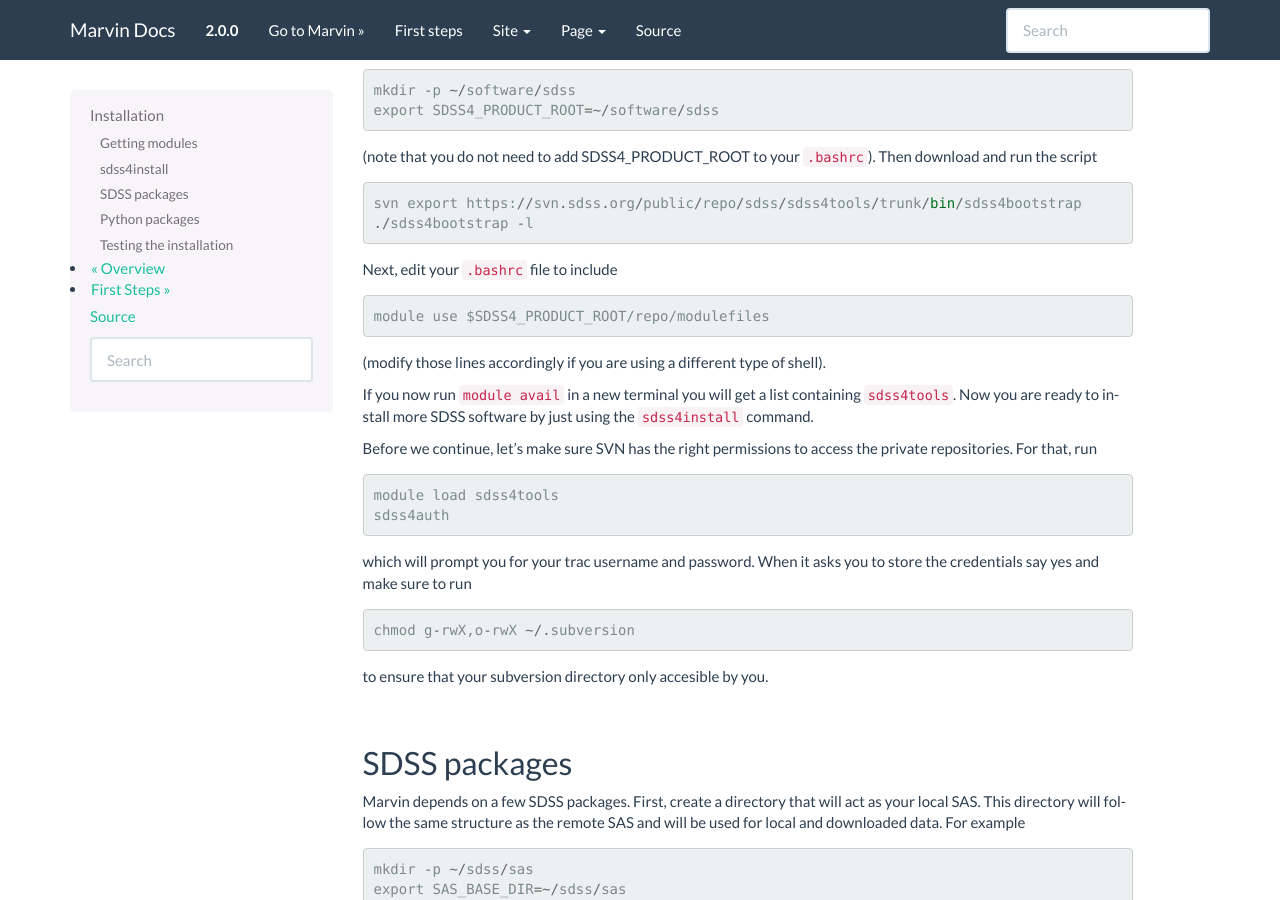
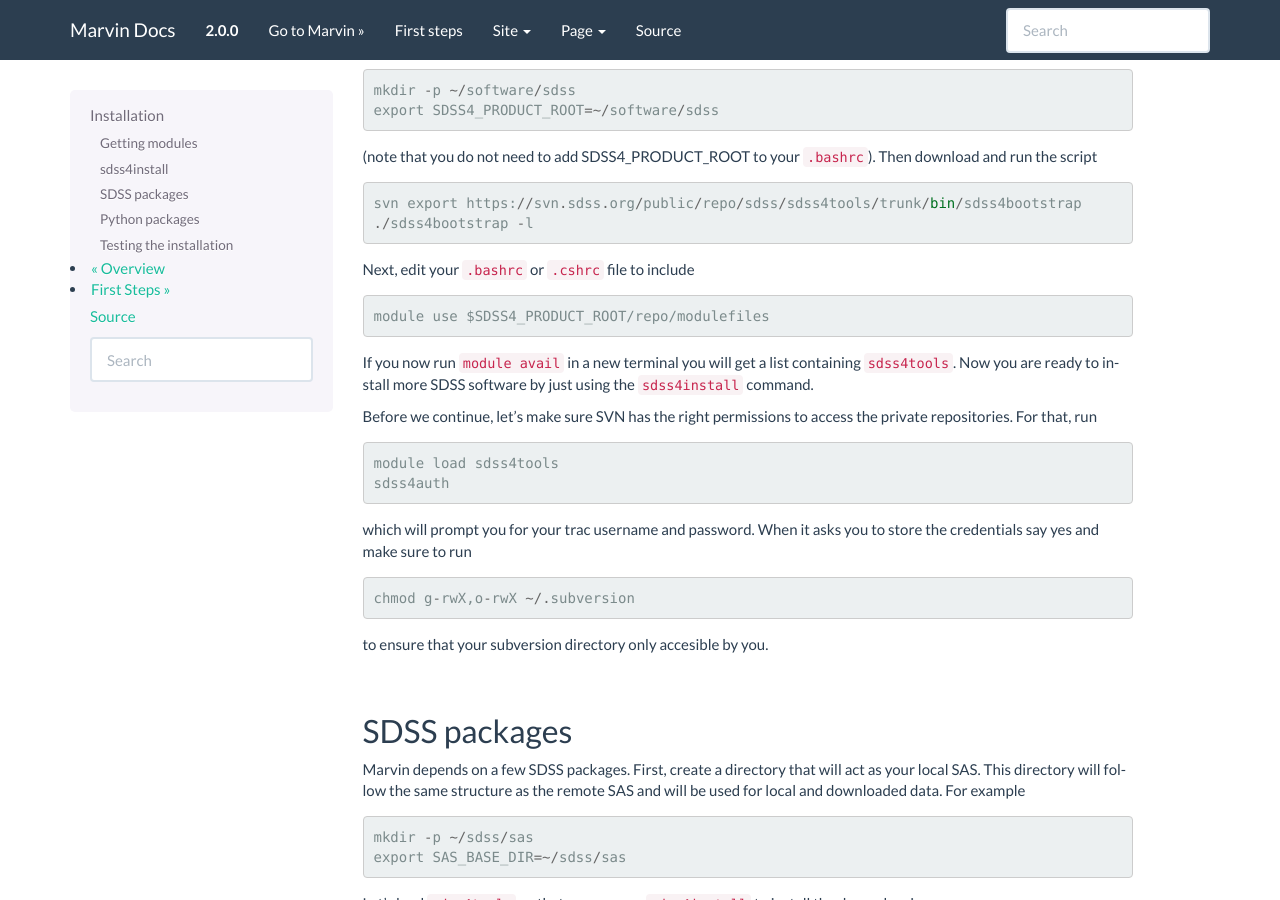
Before and after one commit to sdss/marvin, a Sphinx documentation site: the page built from docs/sphinx/installation.rst, in a window 1280 px wide and 900 px high, scrolled down 1240 px. Built offline with Sphinx 7.4.7, drawn with Linux system fonts in a browser that asks for light colours; pages that are not in the unit, such as notebooks, are missing from menus.

Commit message:
Merge branch 'marvin_refactor'

```diff
--- a/docs/sphinx/installation.rst
+++ b/docs/sphinx/installation.rst
@@ -75,11 +75,9 @@ download and run the script ::
     svn export https://svn.sdss.org/public/repo/sdss/sdss4tools/trunk/bin/sdss4bootstrap
     ./sdss4bootstrap -l
 
-Next, edit your ``.bashrc`` file to include ::
+Next, edit your ``.bashrc`` or ``.cshrc`` file to include ::
 
     module use $SDSS4_PRODUCT_ROOT/repo/modulefiles
-
-(modify those lines accordingly if you are using a different type of shell).
 
 If you now run ``module avail`` in a new terminal you will get a list containing
 ``sdss4tools``. Now you are ready to install more SDSS software by just
```
